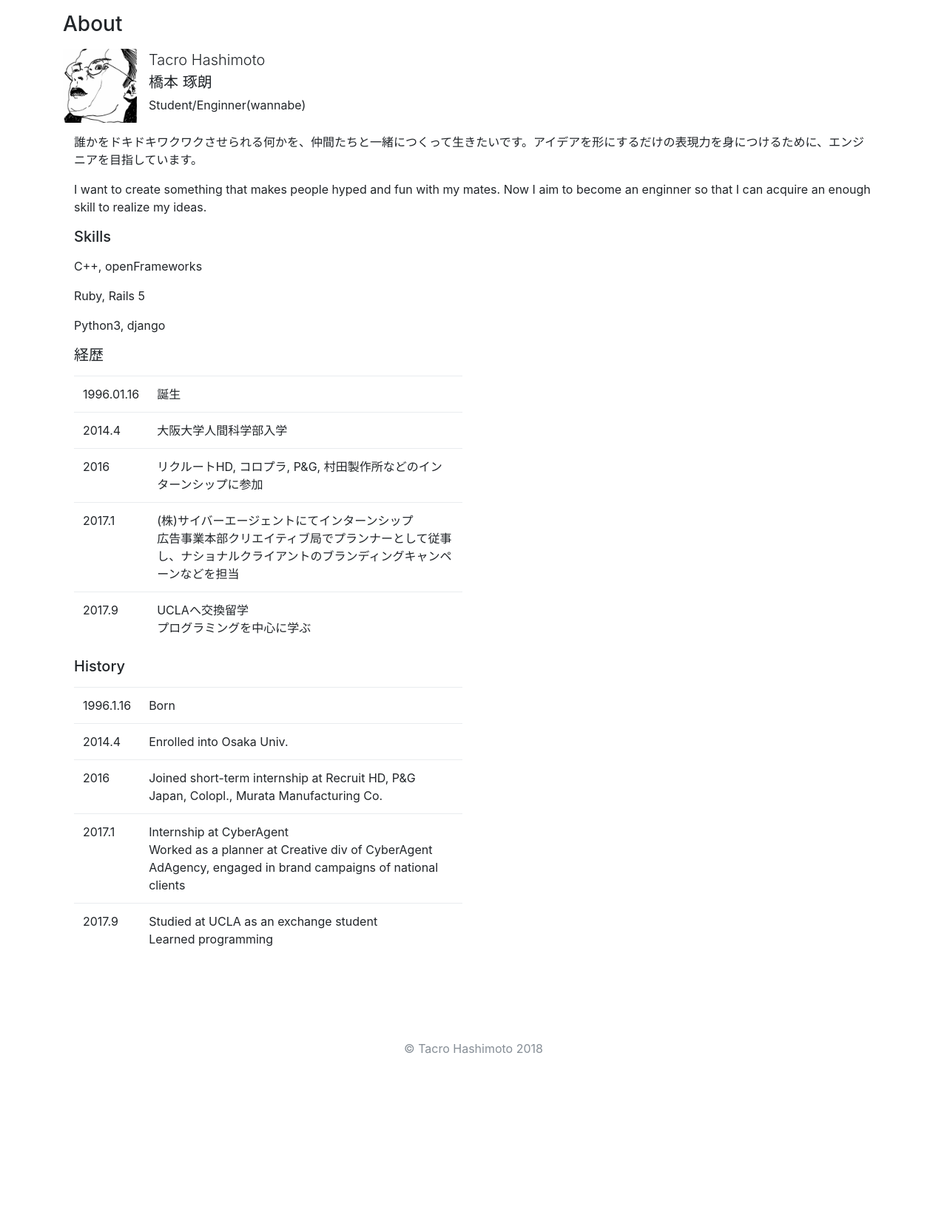
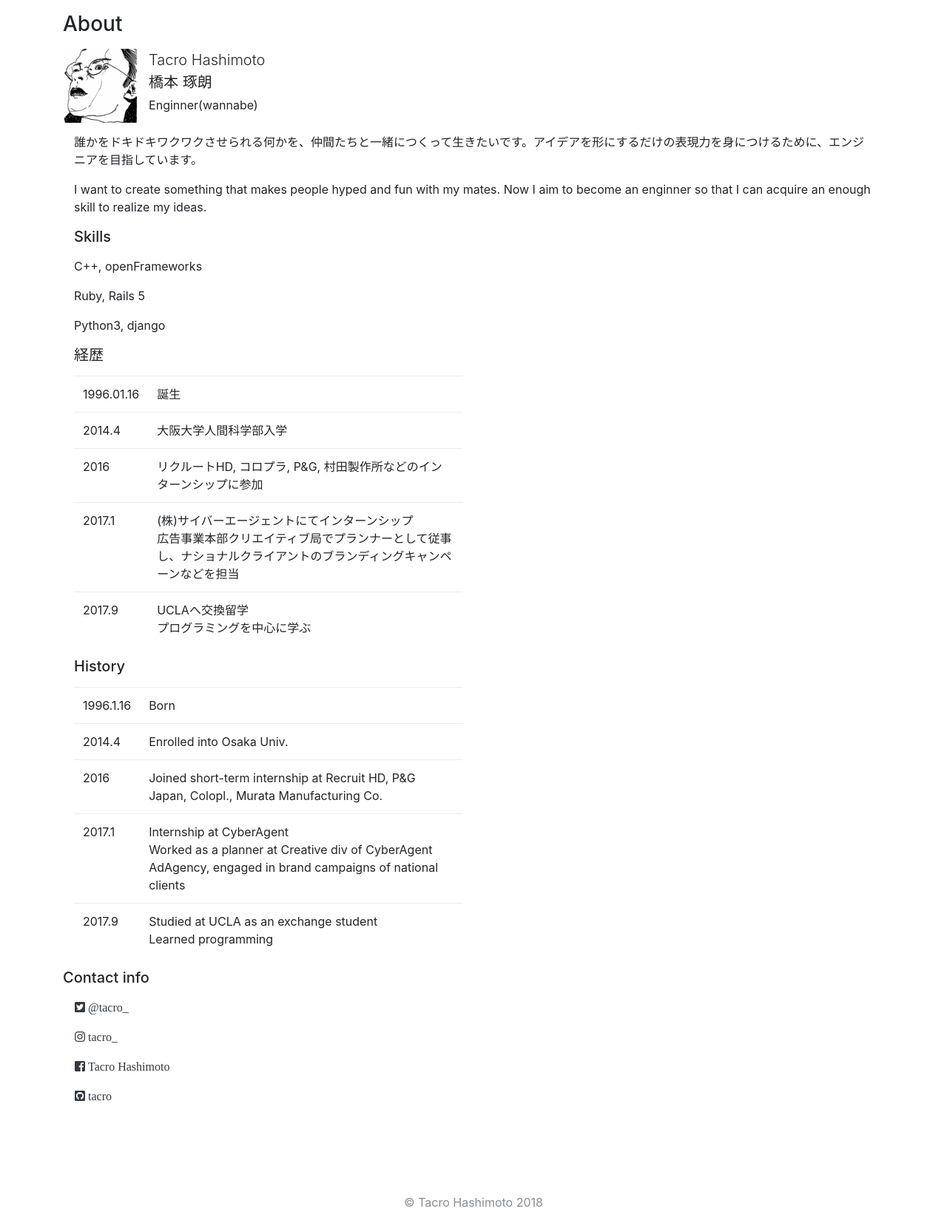
Before and after one commit to tacro/portfolio, a Django app: page /about/ in a window 1280 px wide. Shown: the part 56-1710 px from the top of the page at 74% size. Before the commit the page ends 1481 px from the top, so only its background shows below. Run offline with Django 3.2, Linux system fonts and the light colour scheme; some libraries are stand-ins or nearby versions.

Commit message:
revise about

```diff
--- a/jobs/templates/jobs/about.html
+++ b/jobs/templates/jobs/about.html
@@ -44,7 +44,7 @@
             <img src="{% static 'avatar_by_uno.jpeg' %}" height="100" style="float:left;" class="pr-3"/>
             <div class="lead">Tacro Hashimoto<br>
             橋本 琢朗<br>
-            <small>Student/Enginner(wannabe)</small>
+            <small>Enginner(wannabe)</small>
           </div>
           <br>
         <div class="container">
@@ -54,8 +54,8 @@
           <p>
             I want to create something that makes people hyped and fun with my mates. Now I aim to become an enginner so that I can acquire an enough skill to realize my ideas.
           </p>
-          <p>
-          </p>
+
+
           <h5 class="pb-2">Skills</h5>
           <p>C++, openFrameworks</p>
           <p>Ruby, Rails 5</p>
@@ -86,6 +86,15 @@
             </div>
           </div>
         </div>
+
+        <h5>Contact info</h5>
+        <p>
+        <a class="nav-item nav-link text-dark" href="https://twitter.com/tacro_" target=”_blank”><i class="fab fa-twitter-square"> @tacro_</i></a>
+        <a class="nav-item nav-link text-dark" href="https://www.instagram.com/tacro_/" target=”_blank”><i class="fab fa-instagram"> tacro_</i></a>
+        <a class="nav-item nav-link text-dark" href="https://www.facebook.com/hashimototacro" target=”_blank”><i class="fab fa-facebook-square"> Tacro Hashimoto</i></a>
+        <a class="nav-item nav-link text-dark" href="https://github.com/tacro" target=”_blank”><i class="fab fa-github-square"> tacro</i></a>
+        </p>
+
       </section>
     </main>
 
```
